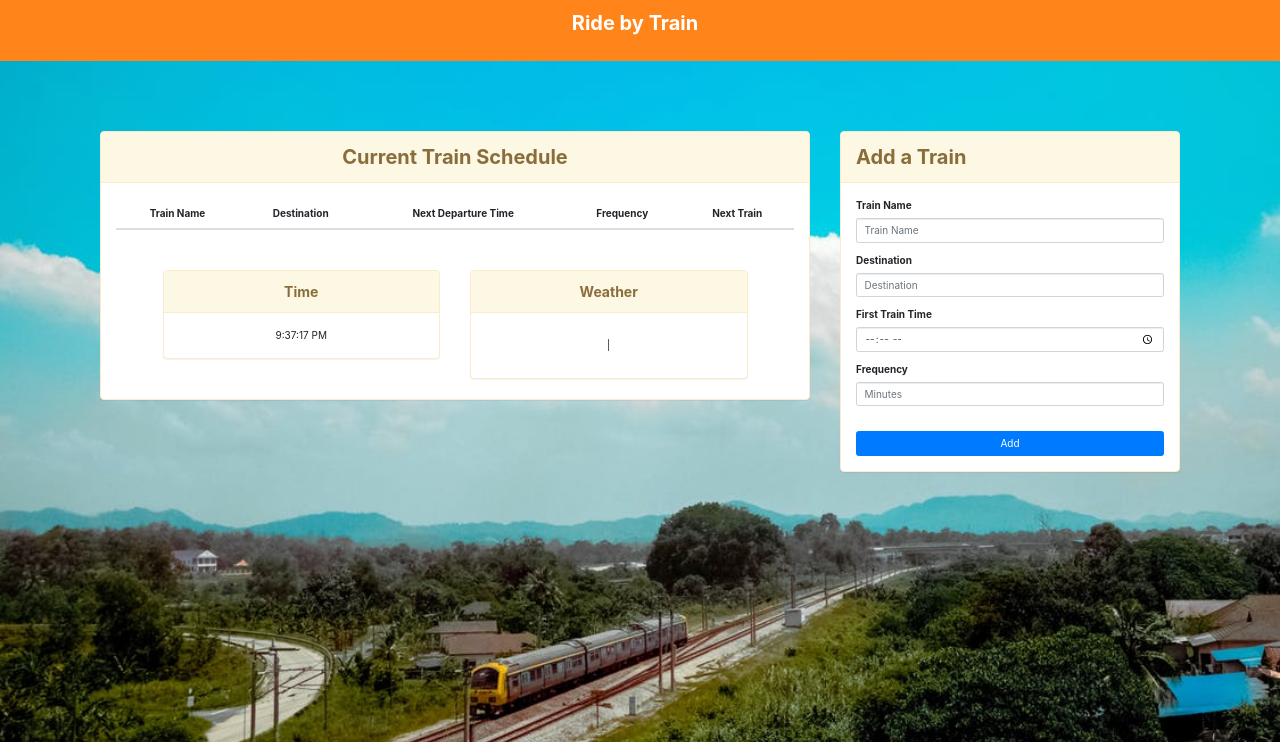
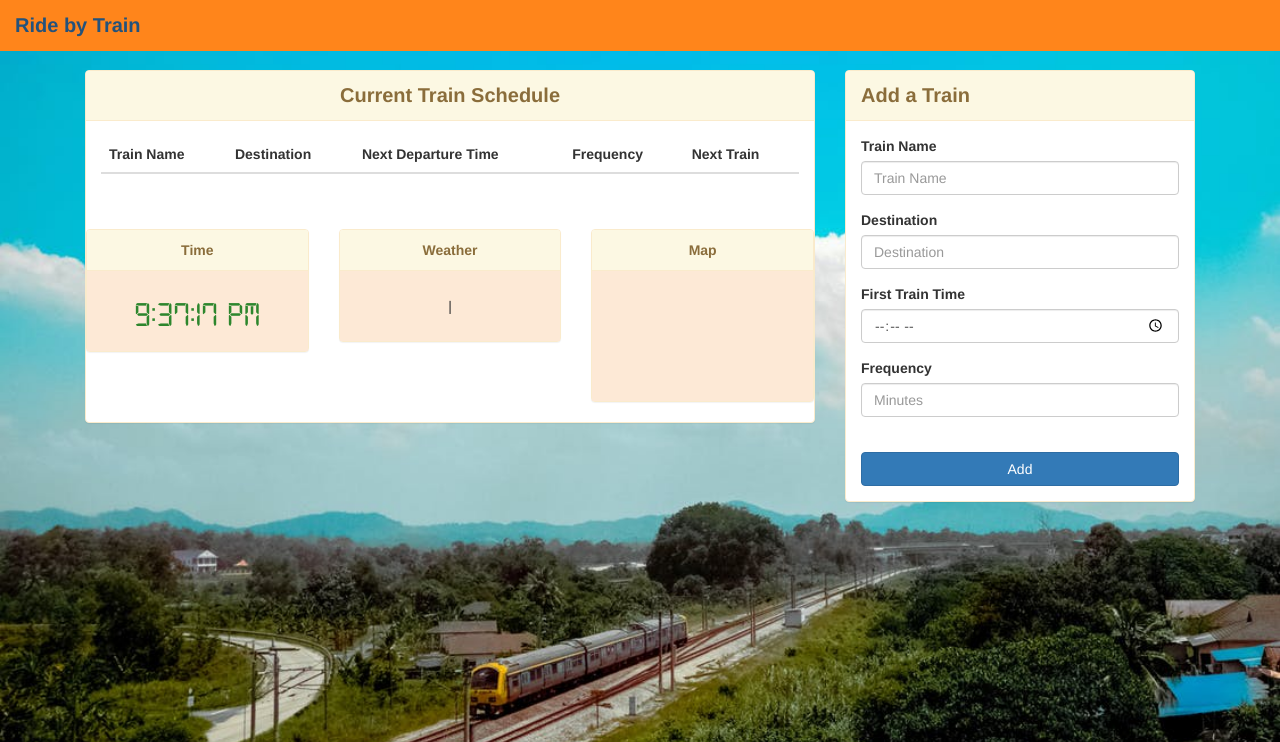
Before and after one commit to wrainaud/Ride-by-Train, a PHP site: page / in a window 1280 px wide. Shown: the top 742 px of the page. Run offline with PHP 8.4, Linux system fonts and the light colour scheme; lists and menus that the app fills with data are empty; some libraries are stand-ins or nearby versions.

Commit message:
Add Google Maps / Weather Icon, Time Styles

```diff
--- a/assets/css/style.css
+++ b/assets/css/style.css
@@ -1,6 +1,8 @@
 /* William Rainaud
    Rutgers Coding Bootcamp
    Homework Assignment 7 - Train Scheduler */
+
+@font-face {font-family: Digital; src: url("digital-7.ttf"); }
 
 html{
     max-height: none;
@@ -40,11 +42,26 @@
   }
 
 #high-temp{
-  padding-left: 10px;
-  padding-right: 10px;
+  padding-left: 8px;
+  padding-right: 8px;
 }
 
 #low-temp{
-  padding-left: 10px;
-  padding-right: 10px;
+  padding-left: 8px;
+  padding-right: 8px;
 }
+
+#map-canvas{
+  min-height: 100px;
+  min-width: 100px;
+}
+
+.pnl{
+  background-color: #fde9d6;
+}
+
+#current-time{
+  font-family: Digital;
+  font-size: 35px;
+  color: #2d862d;
+}
--- a/assets/js/weather.js
+++ b/assets/js/weather.js
@@ -6,6 +6,7 @@
 // Declare Variables
 var lat;
 var lon;
+var map;
 
 // Document Ready
 $(document).ready(function(){
@@ -14,9 +15,10 @@
 
 if (navigator.geolocation) {
     navigator.geolocation.getCurrentPosition(function (position) {
-      var lat = "lat=" + position.coords.latitude;
-      var lon = "lon=" + position.coords.longitude;
+      var lat = position.coords.latitude;
+      var lon = position.coords.longitude;
       getWeather(lat, lon);
+      initializeMap(lat, lon);
     });
   } else {
     console.log("Geolocation is not supported by this browser.");
@@ -28,7 +30,8 @@
 
 	// var darkSkyAPI = "https://api.darksky.net/forecast/c302a50d97629336f69dbb53384f75fb/" + lat + "," + lon;
 
-	var owAPIurl = "http://api.openweathermap.org/data/2.5/forecast?" + lat + "&" + lon + "&units=imperial&APPID=4e0ae26b68029fdb4141d49a573c0b8f";
+	var owAPIurl = "http://api.openweathermap.org/data/2.5/forecast?lat=" + lat + "&lon=" + lon + "&units=imperial&APPID=4e0ae26b68029fdb4141d49a573c0b8f";
+  // var newIcon = result.list[0].weather[0].icon + ".png";
 
 	$.ajax({
     url: owAPIurl,
@@ -37,14 +40,38 @@
 	})
 
 	.done(function(result) {
+      console.log(result);
+
       $("#location").text(result.city.name + ", " + result.city.country);
       $("#desc").html("Current Forecast: " + titleCase(result.list[0].weather[0].description));
-      $("#current-temp").text("Current Temperature: " + result.list[0].main.temp + "°");
-      $("#high-temp").text("High: " + result.list[0].main.temp_max + "°");
-      $("#low-temp").text("Low: " + result.list[0].main.temp_min + "°");
+      $("#icon").html('<img src=' + "http://openweathermap.org/img/w/" + result.list[0].weather[0].icon + ".png" + ">");
+      $("#current-temp").html("Current Temperature: " + result.list[0].main.temp + ' <i class="wi wi-fahrenheit"></i>');
+      $("#high-temp").html("High: " + result.list[0].main.temp_max + ' <i class="wi wi-fahrenheit"></i>');
+      $("#low-temp").html("Low: " + result.list[0].main.temp_min + ' <i class="wi wi-fahrenheit"></i>');
 
     })
 };
+
+
+// setup initial map
+function initializeMap(lat, lon) {
+
+    var myLocation = {lat: lat, lng: lon};
+
+    var map = new google.maps.Map(document.getElementById('map-canvas'), {
+    mapTypeId: 'satellite',
+    zoom: 10,
+    center: myLocation
+    // mapTypeId:'roadmap'
+    });
+
+    var marker = new google.maps.Marker({
+    position: myLocation,
+    map: map
+    });
+}
+
+
 
 // Function to Title Case Weather Description
 
@@ -60,4 +87,5 @@
     return str.join(' ');
     };
 
+
 });
--- a/index.html
+++ b/index.html
@@ -23,13 +23,16 @@
     <link rel="stylesheet" href="https://bootswatch.com/lumen/bootstrap.min.css">
 
     <!-- Weather Icons -->
-    <link rel="stylesheet" href="https://cdnjs.cloudflare.com/ajax/libs/weather-icons/2.0.10/css/weather-icons.css"
+    <link rel="stylesheet" href="https://cdnjs.cloudflare.com/ajax/libs/weather-icons/2.0.10/css/weather-icons.css">
 
    	<!-- Foundation Compressed CSS -->
 	<!-- <link rel="stylesheet" href="https://cdnjs.cloudflare.com/ajax/libs/foundation/6.4.3/css/foundation.min.css"> -->
 
     <!-- Additional Styles -->
    	<link rel="stylesheet" type="text/css" href="assets/css/style.css">
+
+   	<!-- Google Maps API -->
+    <script src="https://maps.googleapis.com/maps/api/js?key=AIzaSyDi2Zs7n8LyknyyVYiiYfVh3XoxHmzSoIo"></script>
 
 </head>
 <body>
@@ -48,7 +51,7 @@
 		<div class="container">
 			<div class="col-lg-8 col-md-8">
 				<div class="row text-center">
-					<div class="col-md-12">
+					<div class="col-xs-12">
               			<div class="panel panel-warning">
 							<div class="panel-heading"> <div class="nuTitle">Current Train Schedule </div></div>
 							<div class="panel-body">
@@ -69,26 +72,35 @@
 							</br>
 
 							<div class="row text-center">
-								<div class="col-md-offset-1 col-md-5">
+								<div class="col-md-4">
 									<div class="panel panel-warning">
 										<div class="panel-heading"><div class="nuTitle2">Time</div></div>
-			              				<div class="panel-body" id="current-time"></div>
+			              				<div class="panel-body pnl" id="current-time"></div>
 			              			</div>
 			              		</div>
 
-								<div class="col-md-5">
+								<div class="col-md-4">
 									<div class="panel panel-warning">
   										<div class="panel-heading"><div class="nuTitle2">Weather</div></div>
-			              				<div class="panel-body">
+			              				<div class="panel-body pnl">
 			              					<div id="weather">
 			              						<p><span id="location"></span></p>
-			              						<p><span id="desc"></span></p>
+			              						<p><span id="desc"></span>
+			              							<div id="icon"></div></p>
 			              						<p><span id="current-temp"></span></p>
           										<p><span id="high-temp"></span> | <span id="low-temp"></span></p>
 			              					</div>
 			              				</div>
 			              			</div>
 			              		</div>
+
+			              		<div class="col-md-4">
+									<div class="panel panel-warning">
+										<div class="panel-heading"><div class="nuTitle2">Map</div></div>
+			              				<div class="panel-body pnl"><div id="map-canvas"></div></div>
+			              			</div>
+			              		</div>
+
 			              	</div>
 			            </div>
 			        </div>
```
Also changed, not shown: assets/css/digital-7.ttf (added).
